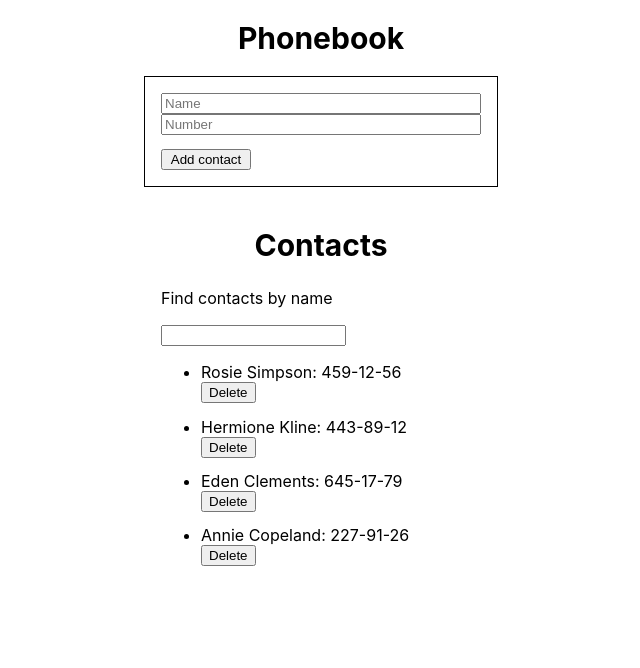
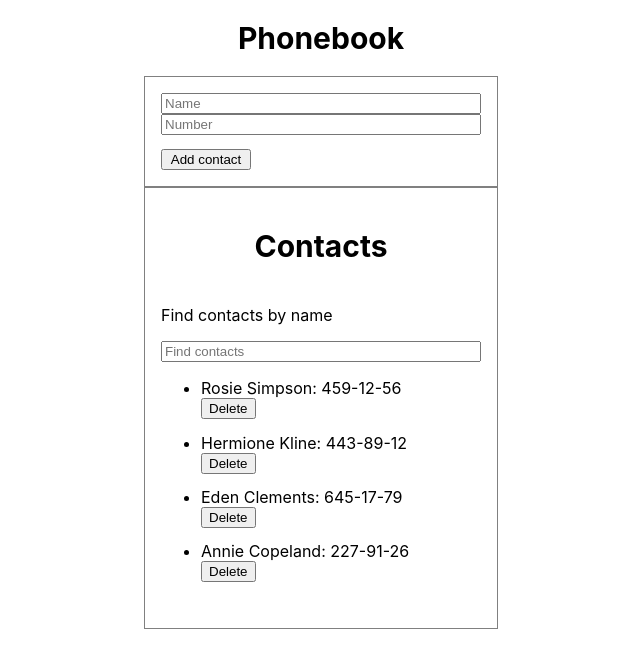
Before and after one commit to Svitlo-for/goit-react-hw-02-phonebook, a React (Create React App) app: page / in a window 1280 px wide. Shown: the top 668 px of the page, without its empty margins (319-959 px from the left). Built offline with nearby package versions, Linux system fonts and the light colour scheme.

Commit message:
question-add-book

```diff
--- a/src/components/App.jsx
+++ b/src/components/App.jsx
@@ -18,23 +18,32 @@ export class App extends Component {
     filter: '',
   };
 
-  handleSubmit = contactData => {
-    contactData.id = nanoid();
-    this.setState(prevState => {
-      return {
-        contacts: [{ ...contactData }, ...prevState.contacts],
-      };
-    });
-  };
+  // handleSubmit = contactData => {
+  //   contactData.id = nanoid();
+  //   this.setState(prevState => {
+  //     return {
+  //       contacts: [{ ...contactData }, ...prevState.contacts],
+  //     };
+  //   });
+  // };
 
-  handleAddContacts = contactData => {
+  handleAddContacts = (name, number) => {
     const hasContactDuplicate = this.state.contacts.some(
-      contact => contact.name === contactData.name
+      contact => contact.name === name
     );
     if (hasContactDuplicate) {
-      alert(`Oops! Contact with name ${contactData.name} already exists`);
+      alert(`Oops! Contact with name ${name} already exists`);
       return;
     }
+
+    const addContact = {
+      id: nanoid(),
+      name: name,
+      number: number,
+    };
+    this.setState(prevState => ({
+      contacts: [{ ...addContact }, ...prevState.contacts],
+    }));
   };
 
   onDelete = id => {
@@ -43,6 +52,7 @@ export class App extends Component {
   };
 
   handleInputChange = event => {
+    console.log('event', event);
     this.setState({ [event.target.name]: event.target.value });
   };
 
@@ -58,7 +68,7 @@ export class App extends Component {
         <h1 className="title">Phonebook</h1>
         <ContactForm
           handleAddContacts={this.handleAddContacts}
-          onSubmit={this.handleSubmit}
+          // onSubmit={this.handleSubmit}
         />
         <StyledWrapperContacts>
           <h2 className="title">Contacts</h2>
--- a/src/components/App.styled.js
+++ b/src/components/App.styled.js
@@ -13,7 +13,7 @@ export const StyledFormContainer = styled.div`
   .wrapperPhonebook {
     display: flex;
     flex-direction: column;
-    border: 1px solid black;
+    border: 1px solid grey;
     margin: 0 auto;
     padding: 1em 1em;
     width: 320px;
@@ -42,6 +42,9 @@ export const StyledFormContainer = styled.div`
 `;
 
 export const StyledWrapperContacts = styled.div`
+  display: flex;
+  flex-direction: column;
+  border: 1px solid grey;
   margin: 0 auto;
   padding: 1em 1em;
   width: 320px;
--- a/src/components/Filter/Filter.jsx
+++ b/src/components/Filter/Filter.jsx
@@ -2,7 +2,13 @@ export const Filter = ({ filter, onChange }) => {
   return (
     <>
       <p>Find contacts by name</p>
-      <input type="text" name="filter" value={filter} onChange={onChange} />
+      <input
+        type="text"
+        name="filter"
+        value={filter}
+        onChange={onChange}
+        placeholder="Find contacts"
+      />
     </>
   );
 };
```
